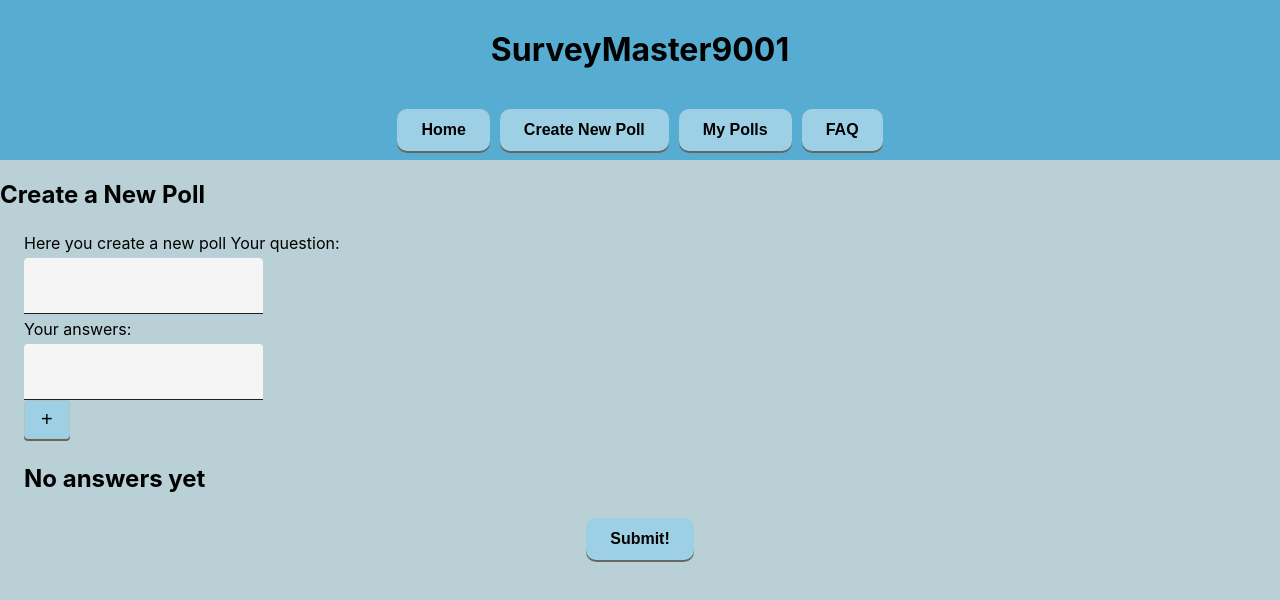
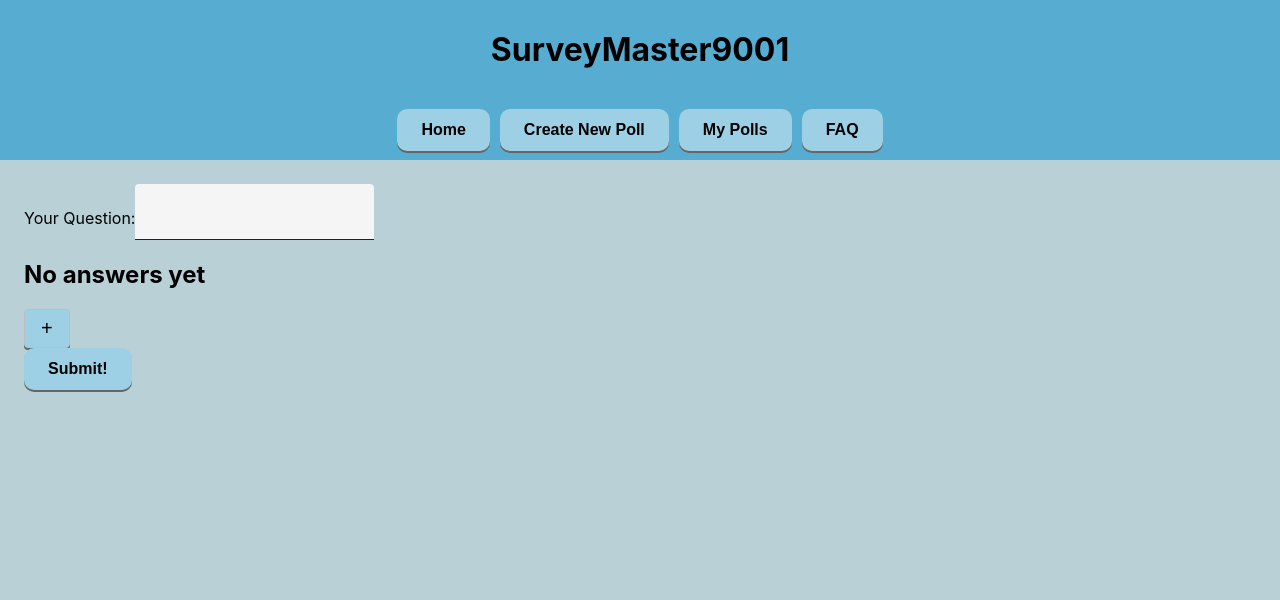
Before and after one commit to Liorushomir/wwwproject_react, a React (Create React App) app: page / in a window 1280 px wide. Both pictures are taken after a click on the button "Create New Poll". Shown: the top 600 px of the page. Built offline with nearby package versions, Linux system fonts and the light colour scheme.

Commit message:
dynamically adds new answer inputs

```diff
--- a/src/components/Pages/CreatePollPage/CreatePoll.tsx
+++ b/src/components/Pages/CreatePollPage/CreatePoll.tsx
@@ -1,63 +1,122 @@
-import React from 'react';
+import React, { MouseEvent } from 'react';
 import '../../../static/css/App.css';
-import {answerCard} from "./answerCard";
 
-export interface CreatePollPageProps{
-
-}
 
 export const CreatePoll = () => {
+    const [text, setText] = React.useState<string>('');
     const [answers, setAnswers] = React.useState<string[]>([]);
-    const [currentInput, setCurrentInput] = React.useState<string>('');
 
-    const addAnswer = () =>{
-        const answerList = [...answers, currentInput];
+    const handleChangeText = (evt: React.ChangeEvent<HTMLInputElement>) => {
+        const value = evt.target.value;
+        setText(value);
+        console.log("event---->", evt.target)
+    }
+
+    const addAnswer = (e: MouseEvent<HTMLButtonElement>) =>{
+        e.preventDefault();
+        console.log(e)
+        const new_answer = ``;
+        const answerList = [...answers, new_answer];
 
         setAnswers(answerList);
         console.log('current list ---->', answerList)
     }
 
-    const submitPoll = () =>{
+    const handleSubmit = () =>{
         if (answers.length <=0){
             alert("You must have at least one option!")
         }
     }
-    const handleInputChange = (e: React.ChangeEvent<HTMLInputElement>) => {
-        //todo: redo this one
-        // What is the problem with this approach? Read about debouncing.
-        e.preventDefault();
-        setCurrentInput(e.target.value); // Hint <- this is the problem. think about state and re-rendering.
+
+    const handleAnswerChange = (e: React.ChangeEvent<HTMLInputElement>,index: number) =>{
+        answers[index]= e.target.value;
+        console.log("answers--->", index, answers)
     }
 
-    return (
-        <>
-        <h2>Create a New Poll</h2>
+    return  (
         <div className="create-poll-container">
-            Here you create a new poll
-            Your question:
-            <input className="create-poll-question" />
-            Your answers:
-            <div>
-                <input className="create-poll-answer" onChange={handleInputChange} />
-                <button className='add-answer' onClick={addAnswer}> + </button>
-            </div>
-            <div className="answers-container">
-                {
-                    answers.length > 0?
+            <form>
+                <label>
+                    Your Question:
+                    <input type="text" name="question" value={text} onChange={handleChangeText}/>
+                </label>
+                <div className="answers-container">
+                    {answers.length > 0?
                         <ol className='answer-text-container'>
                             {answers.map((answer) => (
-                                <li >
-                                    <p className='answer-text'>{answer}</p>
-                                    <button className="remove-button"> - </button>
+                                <li key={answers.indexOf(answer)}>
+                                    <input
+                                        className="answer-text"
+                                        onChange={(e) => handleAnswerChange(e, answers.indexOf(answer))}
+                                    />
+                                    {/*<button className="remove-button"> - </button>*/}
                                 </li>
                             ))}
                         </ol>:
-                        // <answerCard key={answers.indexOf(answer)} answer={answer}/>
                         <h2> No answers yet </h2>
-                }
-            </div>
-            <button className='submit-poll-button' onClick={submitPoll}> Submit! </button>
+                    }
+                </div>
+                <button className='add-answer' onClick={addAnswer}> + </button>
+                <button className='submit-poll-button' onClick={handleSubmit}> Submit! </button>
+            </form>
         </div>
-        </>
     );
 }
+
+// export const CreatePoll2 = () => {
+//     const [answers, setAnswers] = React.useState<string[]>([]);
+//     const [currentInput, setCurrentInput] = React.useState<string>('');
+//
+//     const addAnswer = () =>{
+//         const answerList = [...answers, currentInput];
+//
+//         setAnswers(answerList);
+//         console.log('current list ---->', answerList)
+//     }
+//
+//     const submitPoll = () =>{
+//         if (answers.length <=0){
+//             alert("You must have at least one option!")
+//         }
+//     }
+//     const handleInputChange = (e: React.ChangeEvent<HTMLInputElement>) => {
+//         //todo: redo this one
+//         // What is the problem with this approach? Read about debouncing.
+//         e.preventDefault();
+//         setCurrentInput(e.target.value); // Hint <- this is the problem. think about state and re-rendering.
+//     }
+//
+//
+//
+//     return (
+//         <>
+//         <h2>Create a New Poll</h2>
+//         <div className="create-poll-container">
+//             Here you create a new poll
+//             Your question:
+//             <input className="create-poll-question" />
+//             Your answers:
+//             <div>
+//                 <input className="create-poll-answer" onChange={handleInputChange} />
+//                 <button className='add-answer' onClick={addAnswer}> + </button>
+//             </div>
+//             <div className="answers-container">
+//                 {
+//                     answers.length > 0?
+//                         <ol className='answer-text-container'>
+//                             {answers.map((answer) => (
+//                                 <li >
+//                                     <p className='answer-text'>{answer}</p>
+//                                     <button className="remove-button"> - </button>
+//                                 </li>
+//                             ))}
+//                         </ol>:
+//                         // <answerCard key={answers.indexOf(answer)} answer={answer}/>
+//                         <h2> No answers yet </h2>
+//                 }
+//             </div>
+//             <button className='submit-poll-button' onClick={submitPoll}> Submit! </button>
+//         </div>
+//         </>
+//     );
+// }
--- a/src/index.tsx
+++ b/src/index.tsx
@@ -3,6 +3,7 @@ import ReactDOM from 'react-dom';
 import './static/css/index.css';
 import App from './App';
 import reportWebVitals from './reportWebVitals';
+
 
 ReactDOM.render(
   <React.StrictMode>
```
Also changed, not shown: src/components/Pages/LogInPage.tsx (added, +12 -0 lines).
